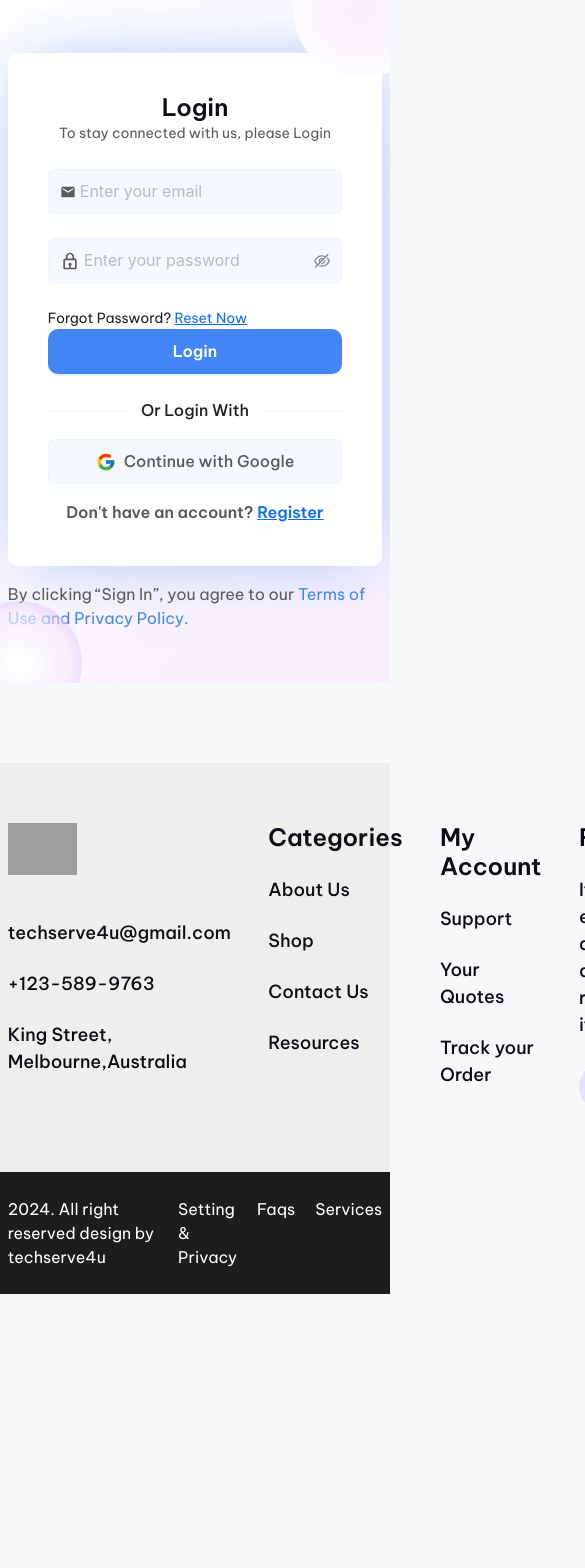
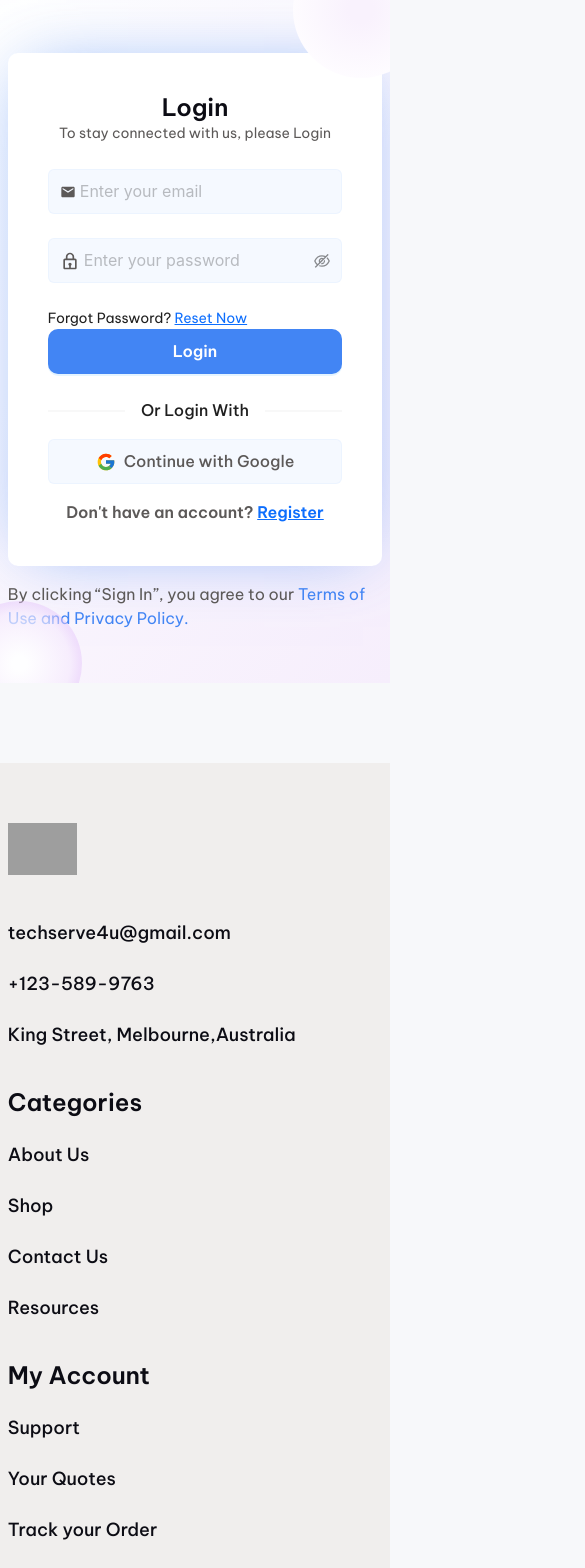
Before and after one commit to jhriyaz/ecom-fnt, a Next.js app: page /auth/login in a window 390 px wide. Shown: the top 1568 px of the page, 585 px wide, since content can reach past the window. Before the commit the page ends 1294 px from the top, so only its background shows below. Built offline with nearby package versions, Linux system fonts and the light colour scheme; no server answers; grey boxes are pictures that could not be loaded.

Commit message:
footer products responsive

```diff
--- a/src/styles/components/home/_shopByCategory.scss
+++ b/src/styles/components/home/_shopByCategory.scss
@@ -1,7 +1,20 @@
 .shop-by-category {
     .categories-container {
         display: grid;
-        grid-template-columns: repeat(6, 1fr);
+        grid-template-columns: repeat(5, 1fr);
+
+        @media screen and (max-width: 1360px) {
+            grid-template-columns: repeat(4, 1fr);
+        }
+
+        @media screen and (max-width: 860px) {
+            grid-template-columns: repeat(3, 1fr);
+        }
+
+        @media screen and (max-width: 640px) {
+            grid-template-columns: repeat(2, 1fr);
+        }
+
         grid-auto-rows: 1fr;
         gap: 20px;
 
@@ -24,10 +37,15 @@
             }
 
             .name {
+                padding: 10px 20px;
                 text-decoration: none;
                 color: $text_black;
                 font-weight: 600;
                 font-size: 18px;
+
+                @media screen and (max-width: 860px) {
+                    font-size: 16px;
+                }
             }
         }
     }
--- a/src/styles/components/product/_productDetails.scss
+++ b/src/styles/components/product/_productDetails.scss
@@ -1,7 +1,19 @@
     .product_container {
       display: grid;
-      grid-template-columns: repeat(4, 1fr);
+      grid-template-columns: repeat(4, minmax(0, 1fr));
       gap: 30px;
+
+      @media screen and (max-width:1240px) {
+        grid-template-columns: repeat(3, minmax(0, 1fr));
+      }
+
+      @media screen and (max-width:860px) {
+        grid-template-columns: repeat(2, minmax(0, 1fr));
+      }
+
+      @media screen and (max-width:560px) {
+        grid-template-columns: 1fr;
+      }
     }
 
 
@@ -23,7 +35,8 @@
 
       .produc_image {
         img {
-          object-fit: contain;
+          width: fit-content;
+          object-fit: cover;
         }
       }
 
--- a/src/styles/components/shared/_footer.scss
+++ b/src/styles/components/shared/_footer.scss
@@ -8,6 +8,26 @@
         display: grid;
         grid-template-columns: repeat(4, 1fr);
         gap: 10%;
+
+        @media screen and (max-width: 1240px) {
+            gap: 5%;
+        }
+
+        @media screen and (max-width: 960px) {
+            gap: 5%;
+            grid-template-columns: repeat(3, 1fr);
+        }
+
+        @media screen and (max-width: 660px) {
+            gap: 10%;
+            grid-template-columns: repeat(2, 1fr);
+        }
+
+
+        @media screen and (max-width: 540px) {
+            gap: 40px;
+            grid-template-columns: 1fr;
+        }
 
         .logo {
             height: 52px;
@@ -50,6 +70,12 @@
             color: $white;
             justify-content: space-between;
 
+            @media screen and (max-width: 760px) {
+                flex-direction: column;
+                align-items: center;
+                gap: 20px;
+            }
+
             .links {
 
                 display: flex;
```
